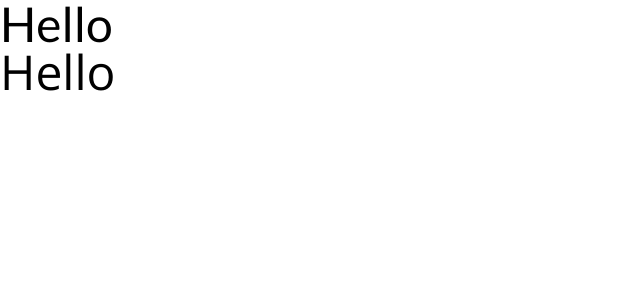
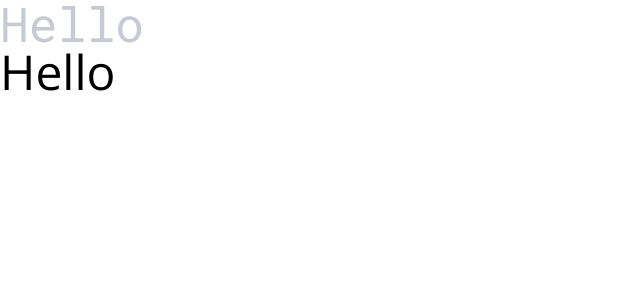
Before and after one commit to ShankalpaPokharel/CodePen, a React (Vite) app in the folder client/: page / in a window 1280 px wide. Shown: the top 300 px of the page, without its empty margins (0-640 px from the left). Built offline with nearby package versions, Linux system fonts and the light colour scheme.

Commit message:
basic tailwind setup

```diff
--- a/client/src/App.jsx
+++ b/client/src/App.jsx
@@ -6,7 +6,7 @@
 
   return (
     <>
-      <h1 className='text-5xl font-lato'>Hello</h1>
+      <h1 className='text-5xl text-primary-dark  font-monos  '>Hello</h1>
       <h1 className='text-5xl font-opensans'>Hello</h1>
 
     </>
--- a/client/src/index.css
+++ b/client/src/index.css
@@ -3,6 +3,9 @@
 
 /* lato  */
 @import url('https://fonts.googleapis.com/css2?family=Josefin+Sans:ital,wght@0,100..700;1,100..700&family=Lato:ital,wght@0,100;0,300;0,400;0,700;0,900;1,100;1,300;1,400;1,700;1,900&family=Roboto:ital,wght@0,100;0,300;0,400;0,500;0,700;0,900;1,100;1,300;1,400;1,500;1,700;1,900&display=swap');
+
+/* roboto mono */
+@import url('https://fonts.googleapis.com/css2?family=Josefin+Sans:ital,wght@0,100..700;1,100..700&family=Lato:ital,wght@0,100;0,300;0,400;0,700;0,900;1,100;1,300;1,400;1,700;1,900&family=Open+Sans:ital,wght@0,300..800;1,300..800&family=Roboto+Mono:ital,wght@0,100..700;1,100..700&family=Roboto:ital,wght@0,100;0,300;0,400;0,500;0,700;0,900;1,100;1,300;1,400;1,500;1,700;1,900&display=swap');
 @tailwind base;
 @tailwind components;
 @tailwind utilities;
--- a/client/tailwind.config.js
+++ b/client/tailwind.config.js
@@ -11,7 +11,14 @@
     extend: {
       fontFamily:{
         'lato':["Lato", ...defaultTheme.fontFamily.sans],
-        "opensans": ["Open Sans",...defaultTheme.fontFamily.sans]
+        "opensans": ["Open Sans",...defaultTheme.fontFamily.sans],
+        "monos":["Roboto Mono", ...defaultTheme.fontFamily.sans]
+      },
+      colors:{
+        primary:"white",
+        "primary-dark":"#C7C9D3",
+        "green-bt":"#47CF73",
+        "green-bt-h":"#248C46"
       }
     },
   },
```
Also changed, not shown: 1 other file (tests, documents, lock files or other folders).
